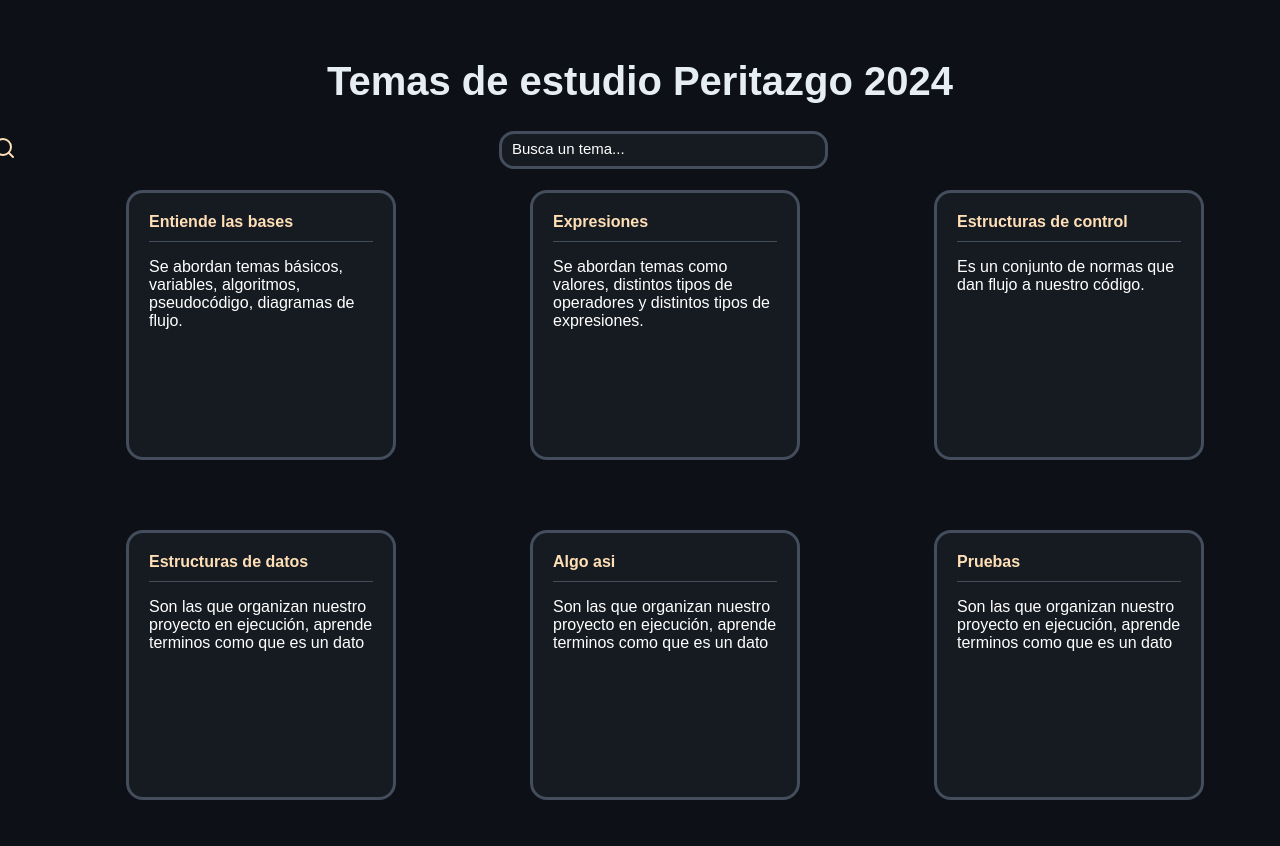
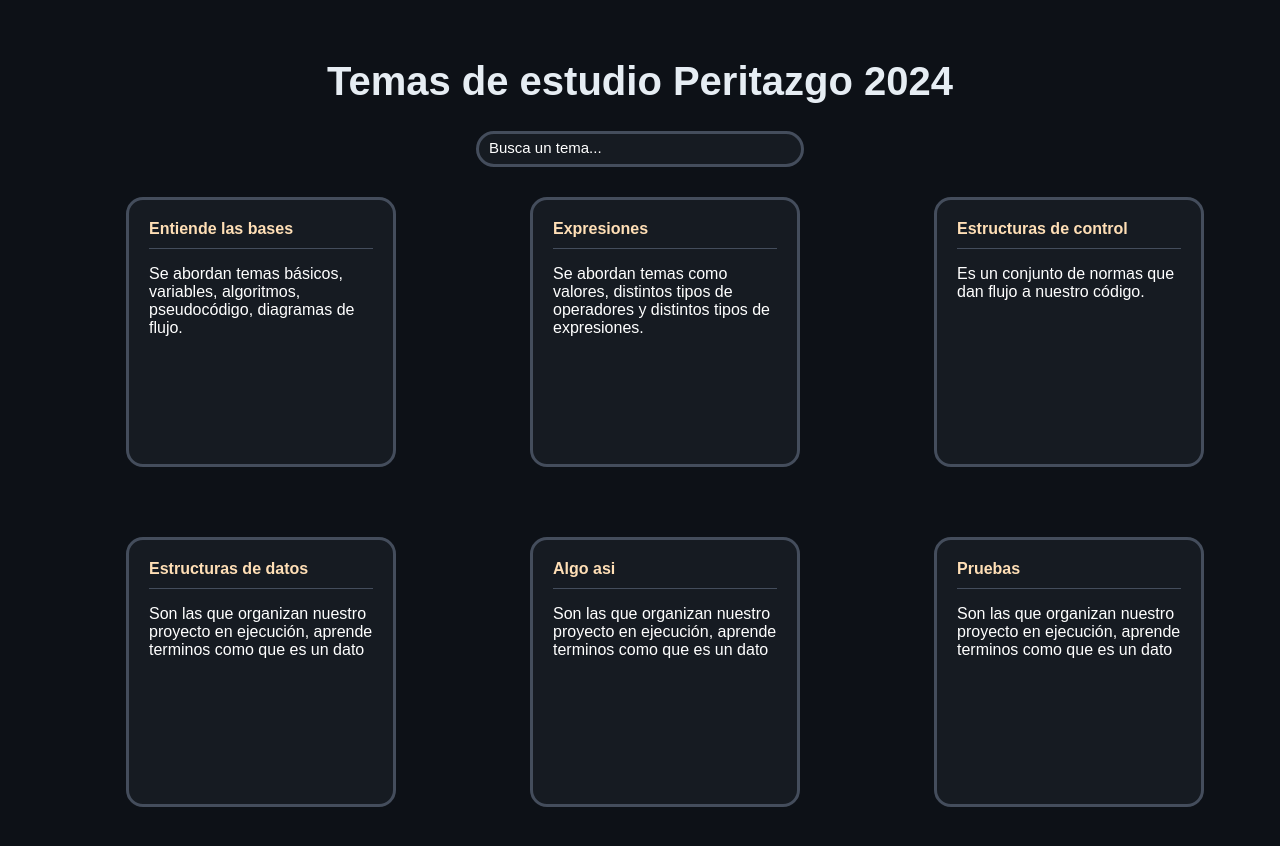
Before and after one commit to KevinLatino/Peritazgo-Website, a React (Vite) app: page / in a window 1280 px wide. Shown: the top 846 px of the page. Built offline with nearby package versions, Linux system fonts and the light colour scheme.

Commit message:
Arreglo de probelmas del search

```diff
--- a/src/Components/SearchBar/Search-Bar.css
+++ b/src/Components/SearchBar/Search-Bar.css
@@ -1,21 +1,21 @@
 .search-container {
     display: flex;
+    align-items: center;
+    justify-content: center;
 }
 
 .search-input {
-    border-radius: 15px;
+    border-radius: 20px;;
     border: 3px solid #444d5c;
     background-color: #161b22;
     outline: none;
-    width: 311px;
-    height: 30px;
+    width: 310px;
+    height: 28px;
     padding-left: 10px;
     display: flex;
     justify-content: center;
     align-items: center;
     color: white;
-    margin-left: 467px;
-    position: absolute;
 }
 
 .search-input::placeholder {
@@ -23,10 +23,3 @@
     font-family: sans-serif;
     font-size: 15px;
 }
-
-.search-icon {
-    display: flex;
-    margin-left: -40px;
-    margin-top: 5px;
-    color: #ffdfb6;
-}
--- a/src/Components/SearchBar/SearchBar.jsx
+++ b/src/Components/SearchBar/SearchBar.jsx
@@ -17,7 +17,7 @@ const SearchBar = ({ search, setSearch }) => {
                     className='search-input'
                     placeholder='Busca un tema... '
                 />
-                <Search className='search-icon' />
+
             </div>
 
         </>
```
